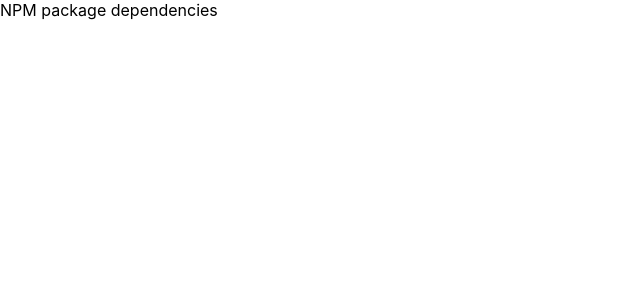
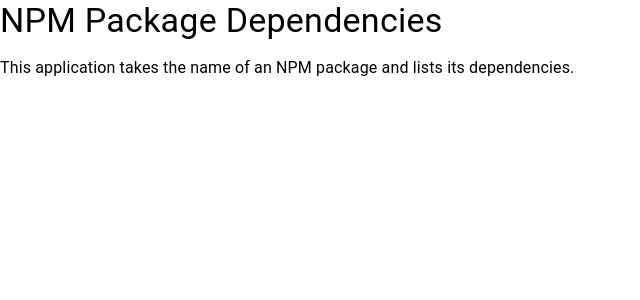
Before and after one commit to AMS777/npm-package-dependencies, a React (Create React App) app: page / in a window 1280 px wide. Shown: the top 300 px of the page, without its empty margins (0-640 px from the left). Built offline with nearby package versions, Linux system fonts and the light colour scheme.

Commit message:
Build homepage

```diff
--- a/src/App.js
+++ b/src/App.js
@@ -1,11 +1,9 @@
 import './styles/global.css';
 
+import { Homepage } from './pages';
+
 function App() {
-  return (
-    <div>
-      NPM package dependencies
-    </div>
-  );
+  return <Homepage />;
 }
 
 export default App;
--- /dev/null
+++ b/src/pages/Homepage.jsx
@@ -0,0 +1,18 @@
+import React from 'react';
+
+import Typography from '@material-ui/core/Typography';
+
+function Homepage() {
+  return (
+    <>
+      <Typography variant="h4" component="h1" gutterBottom data-test="homepage-title">
+        NPM Package Dependencies
+      </Typography>
+      <Typography variant="subtitle1" gutterBottom data-test="homepage-description">
+        This application takes the name of an NPM package and lists its dependencies.
+      </Typography>
+    </>
+  );
+}
+
+export default Homepage;
--- /dev/null
+++ b/src/pages/index.js
@@ -0,0 +1 @@
+export { default as Homepage } from './Homepage';
```
